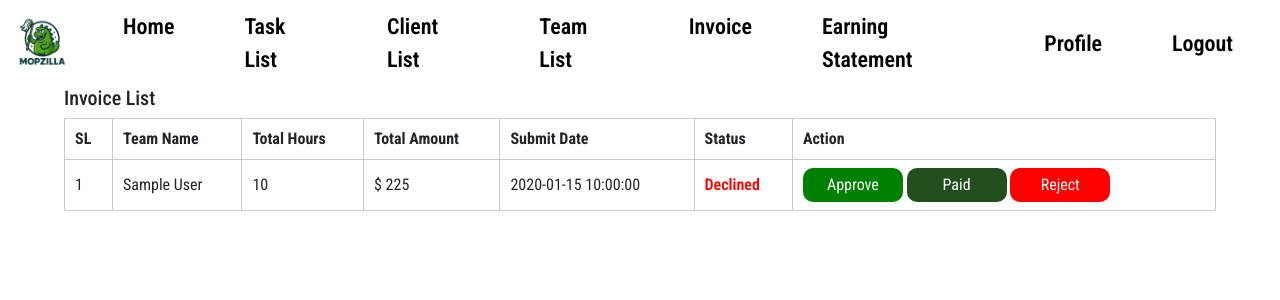
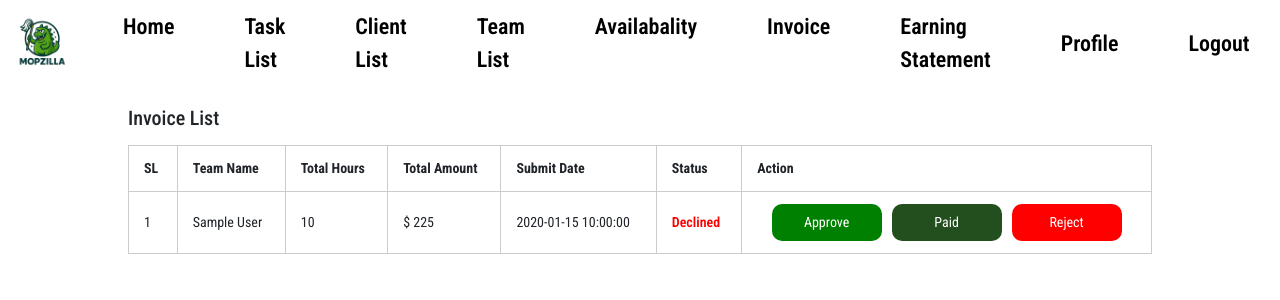
Before and after one commit to akashbiswas-dipto/mopzillalive, a PHP site: page /mopzilla/public/views/team_dashboard/invoice.php in a window 1280 px wide. Shown: the top 300 px of the page. Run offline with PHP 8.4, Linux system fonts and the light colour scheme; the visitor is signed in with stand-in values (Sample User, id 1); tables that the repository leaves empty or names only in its code hold one stand-in row (values such as "Sample post").

Commit message:
team view updated

```diff
--- a/public/css/invoice.css
+++ b/public/css/invoice.css
@@ -184,3 +184,93 @@
         max-width: 300px;
     }
 }
+
+/* 💻 Laptop view */
+@media screen and (min-width: 1024px) and (max-width: 1440px) {
+    .invoicelist {
+        width: 80%;   /* narrower than mobile, more centered */
+        margin: 20px auto;
+    }
+
+    .invoicelist h5 {
+        font-size: 20px;
+        margin-bottom: 15px;
+        text-align: left;
+    }
+
+    table {
+        width: 100%;
+        border-collapse: collapse;
+        font-size: 14px;
+    }
+
+    table th, table td {
+        padding: 12px 15px;
+        font-size: 14px;
+    }
+
+    thead th {
+        background: #f2f2f2;
+        font-size: 15px;
+    }
+
+    /* Action buttons */
+    .status-actions {
+        display: flex;
+        justify-content: center;
+        gap: 10px;
+    }
+    .status-actions button {
+        width: auto;
+        min-width: 110px;
+        font-size: 14px;
+        padding: 8px 12px;
+    }
+
+    /* TxID input field */
+    .txid-input input {
+        width: 180px;
+        font-size: 14px;
+        padding: 6px 8px;
+    }
+    .txid-input button {
+        padding: 6px 10px;
+        font-size: 13px;
+    }
+
+    /* Add Invoice button */
+    .addinvoicebtn {
+        width: 140px;
+        font-size: 14px;
+        padding: 8px 12px;
+        margin-top: 15px;
+    }
+
+    /* Popup form */
+    .form-container {
+        width: 420px;
+        padding: 20px;
+        font-size: 14px;
+    }
+    .form-container h3 {
+        font-size: 18px;
+        margin-bottom: 15px;
+    }
+    .form-container label {
+        font-size: 14px;
+    }
+    .form-container input {
+        font-size: 14px;
+        padding: 8px;
+    }
+    .form-container button {
+        font-size: 14px;
+        padding: 8px 12px;
+        margin-top: 8px;
+    }
+
+    .total-display {
+        font-size: 14px;
+        padding: 8px;
+    }
+}
--- a/public/views/team_dashboard/invoice.php
+++ b/public/views/team_dashboard/invoice.php
@@ -42,8 +42,7 @@
             if ($invoiceData && count($invoiceData) > 0) {
                 $sl = 1;
                 foreach ($invoiceData as $invoice) {
-                    $teamid = $invoice['team_id'];
-                    // get team name
+                    $teamid = $_SESSION['team_id'];
                     $sql = "SELECT full_name FROM user_team WHERE user_id='$teamid' LIMIT 1";
                     $result = mysqli_query($conn, $sql);
                     $teamname = "";
@@ -51,7 +50,7 @@
                         $row = mysqli_fetch_assoc($result);
                         $teamname = $row['full_name'];
                     }
-
+                    if($invoice['team_id']==$_SESSION['team_id']){
                     echo "<tr>";
                     echo "<td>{$sl}</td>";
 
@@ -107,6 +106,7 @@
 
                     echo "</tr>";
                     $sl++;
+                }
                 }
             } else {
                 echo "<tr><td colspan='6'>No invoice data available.</td></tr>";
--- a/public/views/team_dashboard/navbar.php
+++ b/public/views/team_dashboard/navbar.php
@@ -59,7 +59,10 @@
                     </li>
                     <?php
                     }
-                            ?>
+                    ?>
+                    <li class="nav-item">
+                        <a class="nav-link" href="<?php echo $base_url;?>public/views/team_dashboard/availability.php">Availabality</a>
+                    </li>
                         <li class="nav-item">
                             <a class="nav-link" href="<?php echo $base_url;?>public/views/team_dashboard/invoice.php">Invoice</a>
                         </li>
```
Also changed, not shown: public/views/team_dashboard/availability.php (added, +21 -0 lines).
